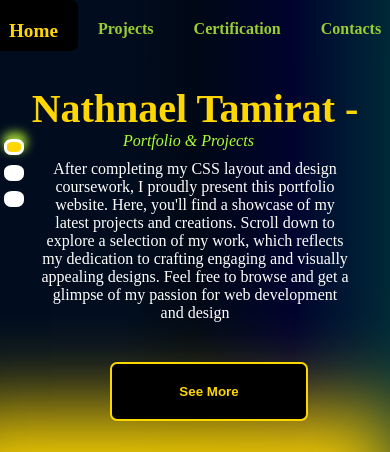
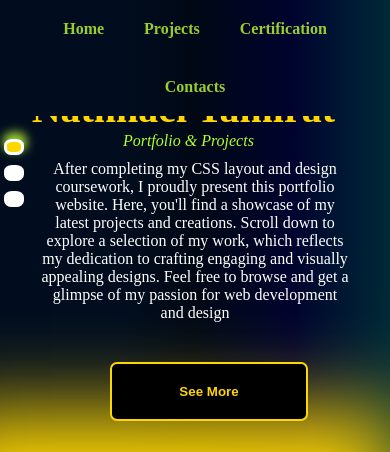
Before and after one commit to nathnael1/my_coding_journey, a plain HTML site: page site/Project/Portfoilo/1/index.html in a window 390 px wide. Shown: the top 452 px of the page. Drawn offline with Linux system fonts and the light colour scheme.

Commit message:
Update main.css

```diff
--- a/site/Project/Portfoilo/1/css/main.css
+++ b/site/Project/Portfoilo/1/css/main.css
@@ -575,3 +575,10 @@ footer{
     padding-left:-20px;
 }
 }
+@media all and (max-width:430px){
+    #link ul{
+        flex-wrap:wrap;
+
+    }
+
+}
```
